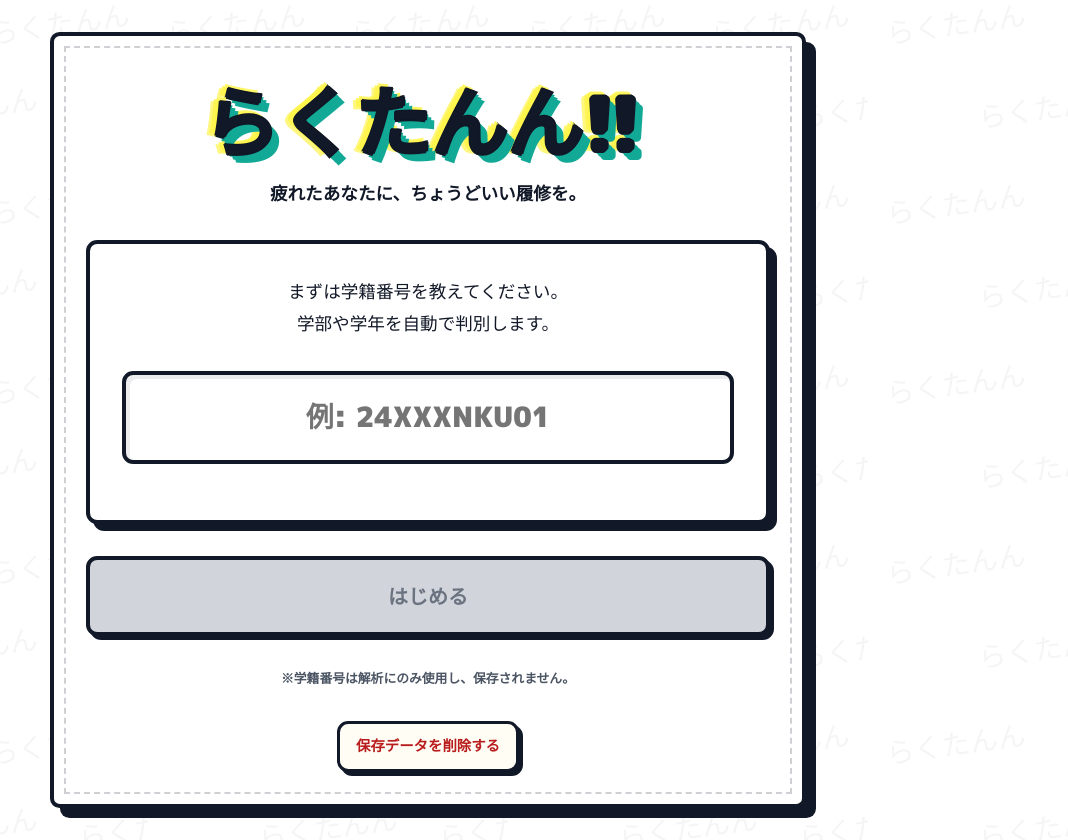
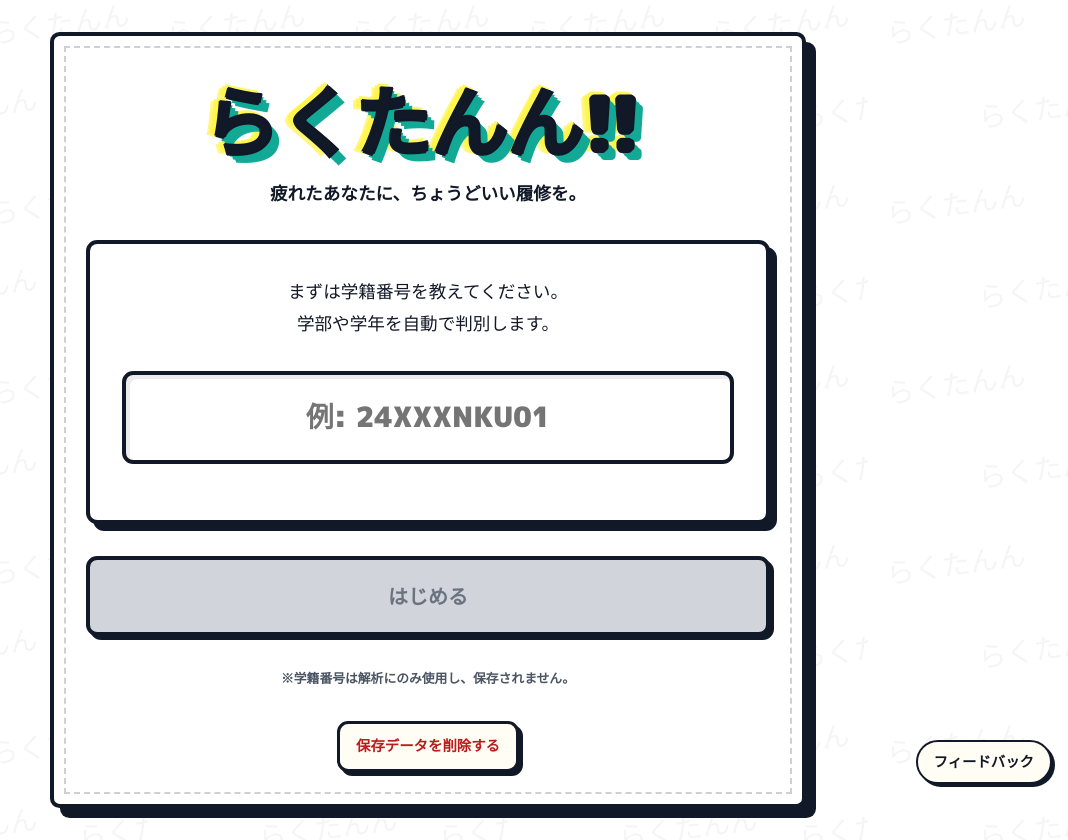
Before and after one commit to rame-ramu/rakutann, a Vue app in the folder frontend/: page / in a window 1280 px wide. Shown: the whole page, without its empty margins (212-1280 px from the left). Built offline with nearby package versions, Linux system fonts and the light colour scheme; the HTML template or start-up script is replaced by a standard one; a web font is replaced by a local one.

Commit message:
Add feedback form button

```diff
--- a/frontend/src/App.vue
+++ b/frontend/src/App.vue
@@ -1,10 +1,22 @@
 <script setup lang="ts">
 import { Analytics } from '@vercel/analytics/vue'
 import { RouterView } from 'vue-router'
+
+const feedbackFormUrl =
+  'https://docs.google.com/forms/d/e/1FAIpQLSfjjDLxLteu9_DYHbqYuKHXf0FMBxik4trAWbOpA_a1xWXZSQ/viewform'
 </script>
 
 <template>
   <RouterView />
+  <a
+    class="feedback-button"
+    :href="feedbackFormUrl"
+    target="_blank"
+    rel="noopener noreferrer"
+    aria-label="フィードバックフォームを別タブで開く"
+  >
+    フィードバック
+  </a>
   <Analytics />
 </template>
 
@@ -15,4 +27,51 @@ body {
   padding: 0;
   background-color: var(--color-background);
 }
+
+.feedback-button {
+  position: fixed;
+  right: max(16px, env(safe-area-inset-right));
+  bottom: max(16px, env(safe-area-inset-bottom));
+  z-index: 1000;
+  display: inline-flex;
+  align-items: center;
+  justify-content: center;
+  min-height: 44px;
+  padding: 0.7rem 1rem;
+  border: 2px solid var(--color-border);
+  border-radius: 999px;
+  background: var(--color-background-soft);
+  box-shadow: 3px 3px 0 var(--comic-shadow);
+  color: var(--color-text);
+  font-size: 0.9rem;
+  font-weight: 900;
+  line-height: 1;
+  text-decoration: none;
+  transition:
+    transform 0.2s ease,
+    box-shadow 0.2s ease,
+    background-color 0.2s ease;
+}
+
+.feedback-button:hover,
+.feedback-button:focus-visible {
+  background-color: var(--comic-yellow);
+  box-shadow: 2px 2px 0 var(--comic-shadow);
+  transform: translate(1px, 1px);
+}
+
+.feedback-button:focus-visible {
+  outline: 3px solid var(--comic-blue);
+  outline-offset: 3px;
+}
+
+@media (max-width: 640px) {
+  .feedback-button {
+    right: max(12px, env(safe-area-inset-right));
+    bottom: max(12px, env(safe-area-inset-bottom));
+    min-height: 40px;
+    padding: 0.6rem 0.8rem;
+    font-size: 0.8rem;
+  }
+}
 </style>
```
